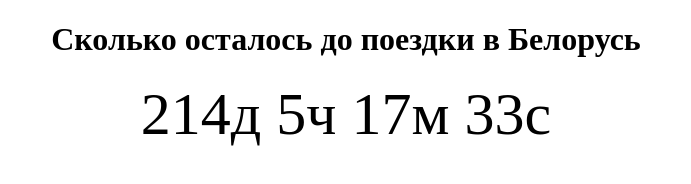
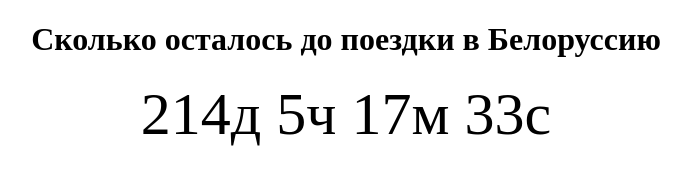
Before and after one commit to xakep71k/belarus, a plain HTML site: page index.html in a window 1280 px wide. Shown: the whole page, without its empty margins (294-985 px from the left). Drawn offline with Linux system fonts and the light colour scheme.

Commit message:
Update index.html

```diff
--- a/index.html
+++ b/index.html
@@ -17,7 +17,7 @@
 </head>
 
 <body>
-    <h1>Сколько осталось до поездки в Белорусь</h1>
+    <h1>Сколько осталось до поездки в Белоруссию</h1>
     <p id="demo"></p>
     <script>
         // Set the date we're counting down to
```
